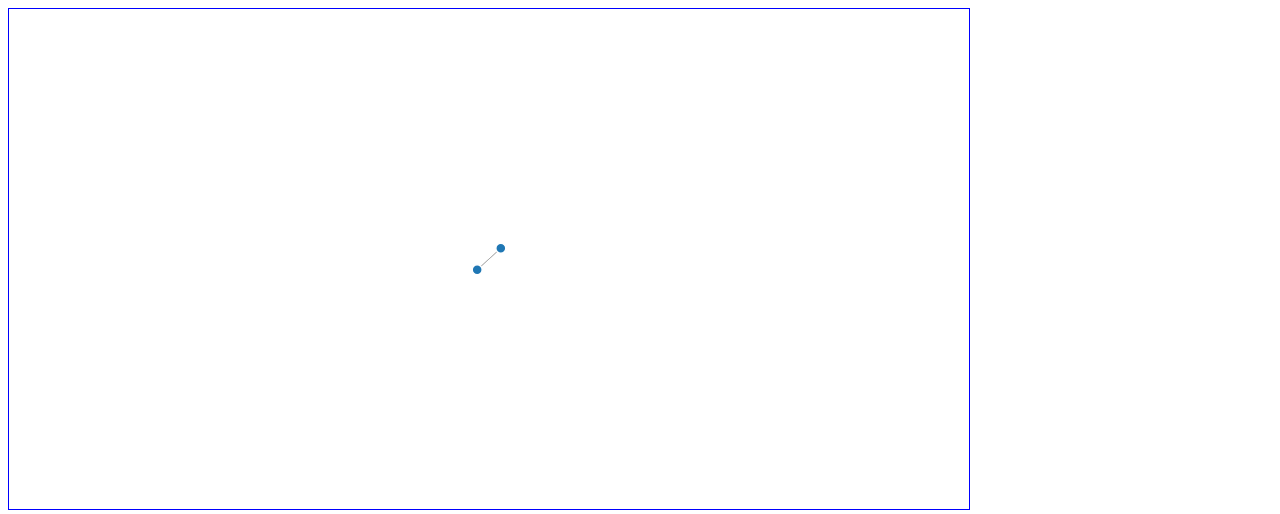
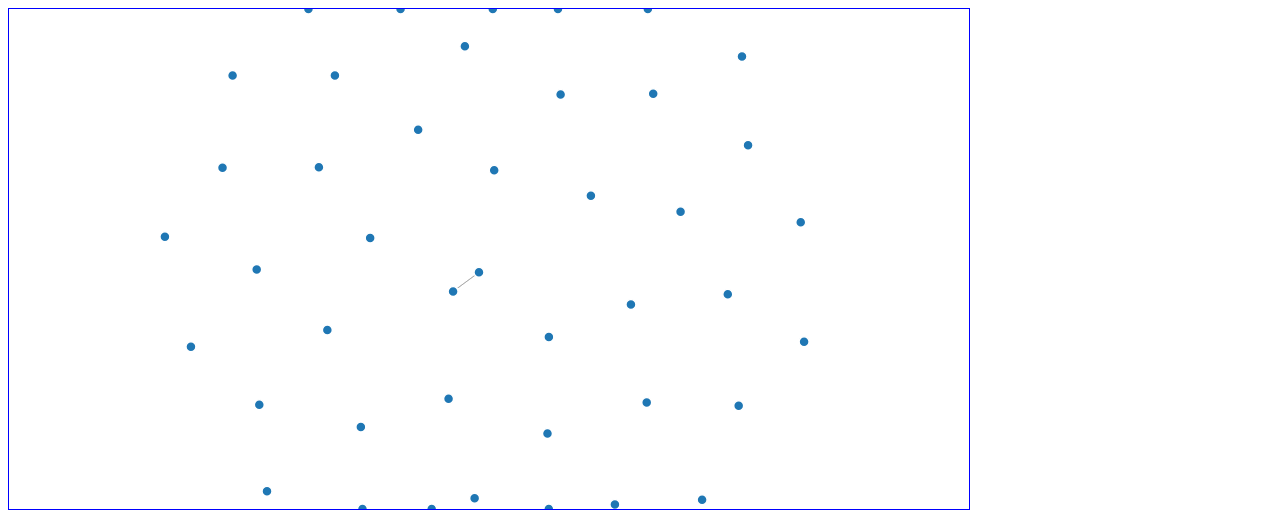
Before and after one commit to ssterman/prelim_viz, a plain HTML site: page index.html in a window 1280 px wide. Shown: the top 514 px of the page. Drawn offline with nearby package versions, Linux system fonts and the light colour scheme; animation ran at ten frames a second.

Commit message:
data and bounding box

```diff
--- a/data.json
+++ b/data.json
@@ -1,7 +1,347 @@
 {
   "nodes": [
-    {"id": "1", "title": "beyond being there"},
-    {"id": "2", "title": "model human processor"}
+    {
+      "id": "1",
+      "author": "Don Norman",
+      "title": "The Design of Everyday Things. Chapter 1: The Psychology of Everyday Things (2013 version)",
+      "class": "160",
+      "year": "2013"
+    },
+    {
+      "year": "1985",
+      "id": "2",
+      "author": "Edwin Hutchins, James Hollan, Don Norman",
+      "title": "Direct Manipulation Interfaces",
+      "link": "https://drive.google.com/a/berkeley.edu/file/d/0B76vkOGLgqvjOWtTaVNoOG9aaE0/view?usp=sharing",
+      "class": "160"
+    },
+    {
+      "year": "2000",
+      "id": "3",
+      "author": "Raskin",
+      "title": "The Humane Interface, Chapter 2: Cognetics and the Locus of Attention, 3,4 - Quantification.",
+      "class": "160"
+    },
+    {
+      "year": "2000",
+      "id": "4",
+      "author": "Raskin",
+      "title": "The Humane Interface, Chapter 3,4: - Quantification.",
+      "class": "160"
+    },
+    {
+      "year": "2012",
+      "id": "5",
+      "author": "Ken Hinckley, Daniel Wigdor",
+      "title": "Input Technologies and Techniques",
+      "class": "160"
+    },
+    {
+      "year": "1983",
+      "id": "6",
+      "author": "Stuart Card, Thomas Moran, Allen Newell",
+      "title": "The Model Human Processor. Ch2 of The Psychology of Human-Computer Interaction.",
+      "class": "160"
+    },
+    {
+      "year": "1999",
+      "id": "7",
+      "author": "Stuart Card, Jock Mackinlay, Ben Schneiderman",
+      "title": "Readings in Information Visualization. Chapter 1- Information Visualization.",
+      "class": "160"
+    },
+    {
+      "year": "1977",
+      "id": "8",
+      "author": "David Martin",
+      "title": "Doing Psychology Experiments. (Chapter 2 and Chapter 12 are especially relevant, but the whole book is worthwhile. Alternatively: other readings on the scientific method and inferential statistics.)",
+      "class": "160"
+    },
+    {
+      "year": "1998",
+      "id": "9",
+      "author": "Hugh Beyer, Karen Holtzblatt",
+      "title": "Contextual Design, Ch 3: Principles of Contextual Inquiry.",
+      "class": "160"
+    },
+    {
+      "year": "1994",
+      "id": "10",
+      "author": "Nielsen",
+      "title": "How to Conduct a Heuristic Evaluation",
+      "class": "160"
+    },
+    {
+      "year": "1994",
+      "id": "11",
+      "author": "Nielsen",
+      "title": "10 Usability Heuristics.",
+      "class": "160"
+    },
+    {
+      "year": "2009",
+      "id": "12",
+      "author": "Olsen",
+      "title": "Building Interactive Systems, Ch 1 + 3:Architectures of Interactive Systems + Event Handling",
+      "link": "https://dl.acm.org/citation.cfm?id=1538698",
+      "class": "160"
+    },
+    {
+      "year": "2010",
+      "id": "13",
+      "author": "Ben Shneiderman, Plaisant, Coen, Jacobs",
+      "title": "Designing the User Interface. Chapter 9, Collaboration and Social Media Participation.",
+      "class": "160"
+    },
+    {
+      "year": "1945",
+      "title": "As We May Think",
+      "id": "14",
+      "author": "Vannevar Bush",
+      "publisher": "The Atlantic Monthly, July 1945.",
+      "class": "260"
+    },
+    {
+      "year": "1985",
+      "title": "Direct Manipulation Interfaces",
+      "id": "15",
+      "author": "Edwin L. Hutchins",
+      "publisher": "James D. Hollan, and Donald A. Norman, Human-Computer Interaction, 1(4), 1985, pp. 311-338.",
+      "class": "260"
+    },
+    {
+      "year": "1986",
+      "title": "User Technology: From Pointing to Pondering",
+      "id": "16",
+      "author": "Stuart K. Card and Thomas P. Moran",
+      "publisher": "ACM Conference on the history of personal workstations, 1986, pp. 183 - 98.",
+      "class": "260"
+    },
+    {
+      "year": "1991",
+      "title": "The Computer for the 21st Century",
+      "id": "17",
+      "author": "Mark Weiser",
+      "publisher": "Scientific American, September 1991, pp. 94 - 104.",
+      "class": "260"
+    },
+    {
+      "year": "2001",
+      "title": "At Home with Ubiquitous Computing: Seven Challenges",
+      "id": "18",
+      "author": "Edwards",
+      "publisher": "W. K. and Grinter, R. E. In Proceeding of Ubicomp 2001, p. 256-272.",
+      "class": "260"
+    },
+    {
+      "year": "1992",
+      "title": "A Morphological analysis of the design space of input devices",
+      "id": "19",
+      "author": "Stuart K. Card",
+      "publisher": "Jock D. Mackinlay, and George G. Robertson, ACM Transactions on Information Systems, Volume 9, Issue 2, 1992, pp. 99-122.",
+      "class": "260"
+    },
+    {
+      "year": "1993",
+      "title": "Interacting with paper on the DigitalDesk",
+      "id": "20",
+      "author": "Pierre Wellner",
+      "publisher": "Communications of the ACM 36, Issue 7 (Jul. 1993), pp.87-96.",
+      "link": "https://dl.acm.org/citation.cfm?id=159630",
+      "class": "260"
+    },
+    {
+      "year": "2005",
+      "id": "21",
+      "author": "Jefferson Han",
+      "title": "Low-cost multi-touch sensing through frustrated total internal reflection.",
+      "publisher": "In Proceedings of UIST 2005.",
+      "pages": "115-118",
+      "class": "260"
+    },
+    {
+      "year": "1992",
+      "title": "Beyond being there",
+      "id": "22",
+      "author": "Hollan",
+      "publisher": "J. and Stornetta, S, Proceedings of CHI 1992, pp. 119-125.",
+      "class": "260"
+    },
+    {
+      "year": "1994",
+      "title": "Groupware and Social Dynamics: Eight Challenges for Developers",
+      "id": "23",
+      "author": "Jonathan Grudin",
+      "publisher": "Communications of the ACM (CACM), 37(1), 1994, pp. 92-105.",
+      "class": "260"
+    },
+    {
+      "year": "2008",
+      "title": "Designing games with a purpose. von Ahn",
+      "id": "24",
+      "author": "L. and Dabbish",
+      "publisher": "L. Communications of the ACM 51, 8 (Aug. 2008), p. 58-67.",
+      "class": "260"
+    },
+    {
+      "year": "2007",
+      "title": "Practical Guide to Controlled Experiments on the Web",
+      "id": "25",
+      "author": "Ron Kohavi",
+      "publisher": "Randal M. Henne, Dan Sommerfield, in Proceedings of KDD07, 2007.",
+      "class": "260"
+    },
+    {
+      "year": "2007",
+      "title": "Evaluating User Interface Systems Research. D. R. Olsen",
+      "id": "26",
+      "author": "Proceedings of UIST 2007",
+      "publisher": "2007, pp. 251-258.",
+      "class": "260"
+    },
+    {
+      "year": "2006",
+      "title": "How Bodies Matter",
+      "id": "27",
+      "author": "S.R. Klemmer",
+      "publisher": "B. Hartmann, L. Takayama, In Proceedings of DIS 2006.",
+      "class": "260"
+    },
+    {
+      "title": "Getting the Right Design and the Design Right- Testing Many Is Better Than One",
+      "id": "28",
+      "author": "Maryam Tohidi, William Buxton, Ronald Baecker, Abigail Sellen",
+      "publisher": "CHI",
+      "year": "2006",
+      "pages": "1243-1252",
+      "class": "260"
+    },
+    {
+      "year": "2002",
+      "title": "Creativity support tools",
+      "id": "29",
+      "author": "Ben Shneiderman",
+      "publisher": "Communications of the ACM 45 10 (Oct. 2002)",
+      "pages": "116-120",
+      "class": "260"
+    },
+    {
+      "year": "1999",
+      "title": "Principles of Mixed-Initiative User Interfaces",
+      "id": "30",
+      "author": "Eric Horvitz",
+      "publisher": "CHI",
+      "pages": "159-166",
+      "class": "260"
+    },
+    {
+      "year": "1992",
+      "title": "Edit wear and read wear. Hill",
+      "id": "31",
+      "author": "W. C. Hollan, J. D., Wroblewski, D., and McCandless, T.",
+      "publisher": "In Proceedings of CHI 1992, pp. 3-9.",
+      "class": "260"
+    },
+    {
+      "year": "2000",
+      "title": "Past, Present, and Future of User Interface Software Tools",
+      "id": "32",
+      "author": "Brad Myers, Scott E. Hudson, Randy Pausch",
+      "publisher": "ACM Transactions on Computer-Human Interaction, March 2000, pp. 3 - 28.",
+      "class": "260"
+    },
+    {
+      "year": "2011",
+      "title": "The State of the Art in End-User Software Engineering",
+      "id": "33",
+      "author": "Andrew J. Ko",
+      "publisher": "ACM Computing Surveys. Accepted for publication.",
+      "link": "https://dl.acm.org/citation.cfm?id=1922658",
+      "class": "260"
+    },
+    {
+      "year": "2010",
+      "title": "Example-centric programming: integrating web search into the development environment.",
+      "id": "34",
+      "author": "J. Brandt, Dontcheva, M., Weskamp, M., and Klemmer, S. R.",
+      "publisher": "In Proceedings of CHI 2010,pp. 513-522.",
+      "class": "260"
+    },
+    {
+      "year": "2010",
+      "title": "The Design of Search User Interfaces",
+      "id": "35",
+      "author": "Marti Hearst",
+      "publisher": "2010. Chapter 1 from Search User Interfaces.",
+      "class": "260"
+    },
+    {
+      "year": "2003",
+      "title": "Exploring and Finding Information",
+      "id": "36",
+      "author": "Pirolli",
+      "publisher": "Chapter 7 in HCI Models, Theories, and Frameworks",
+      "link": "http://hcicourses.stanford.edu/cs376/2014/readings/Exploring_and_Finding_Information.pdf",
+      "class": "260"
+    },
+    {
+      "year": "2006",
+      "title": "Reflective Physical Prototyping through Integrated Design",
+      "id": "37",
+      "author": "Test",
+      "publisher": "and Analysis, Bjoern Hartmann, Scott R. Klemmer, Michael Bernstein, Leith Abdulla, Brandon Burr, Avi Robinson-Mosher, and Jennifer Gee. In Proceedings of UIST 2006.",
+      "class": "260"
+    },
+    {
+      "year": "2007",
+      "id": "38",
+      "author": "J Zimmerman, J. Forlizzi, and S. Evenson,",
+      "title": "Research through design as a method for interaction design research in HCI",
+      "link": "https://dl.acm.org/citation.cfm?id=1240704",
+      "publisher": "CHI 2007",
+      "pages": "493–502",
+      "class": "bonus"
+    },
+    {
+      "year": "2011",
+      "id": "39",
+      "author": "Agrawala, Li, Berthouzoz",
+      "title": "Design Principles for Visual Communication",
+      "publisher": "CACM 2011",
+      "class": "bonus"
+    },
+    {
+      "year": "2010",
+      "id": "40",
+      "author": "Bernstein et al",
+      "title": "Soylent a word processor with a crowd inside",
+      "publisher": "UIST 2010",
+      "class": "bonus"
+    },
+    {
+      "year": "2010",
+      "id": "41",
+      "author": "Dow et al",
+      "title": "Parallel prototyping leads to better design results more divergence, and increased self-efficacy ,",
+      "publisher": "TOCHI 2010",
+      "class": "bonus"
+    },
+    {
+      "year": "2009",
+      "id": "42",
+      "author": "Gilbert and Karahalios",
+      "title": "Predicting Tie Strength with Social Media",
+      "publisher": "CHI 2009",
+      "class": "bonus"
+    },
+    {
+      "year": "1997",
+      "id": "43",
+      "author": "Ishii H., and Ullmer, B.",
+      "title": "Tangible Bits: Toward Seamless Interfaces between People, Bits and Atoms",
+      "publisher": "CHI 1997",
+      "class": "bonus"
+    }
   ],
   "links": [
     {"source": "1", "target": "2", "idea": "shoes not crutches"},
--- a/index.html
+++ b/index.html
@@ -19,11 +19,7 @@
 
 #graph {
     border: 1px solid blue;
-/*    width: 960px;
-    height: 600px;*/
-/*    position: absolute;
-    left: 0px;
-*/}
+}
 
 </style>
 <!-- <svg id="graph"></svg> -->
@@ -101,8 +97,8 @@ d3.json("data.json", function(error, graph) {
         .attr("y2", function(d) { return d.target.y; });
 
     node
-        .attr("cx", function(d) { return d.x; })
-        .attr("cy", function(d) { return d.y; });
+        .attr("cx", function(d) { return Math.max(0, Math.min(width, d.x)); })
+        .attr("cy", function(d) { return Math.max(0, Math.min(height, d.y)); });
   }
 });
 
```
